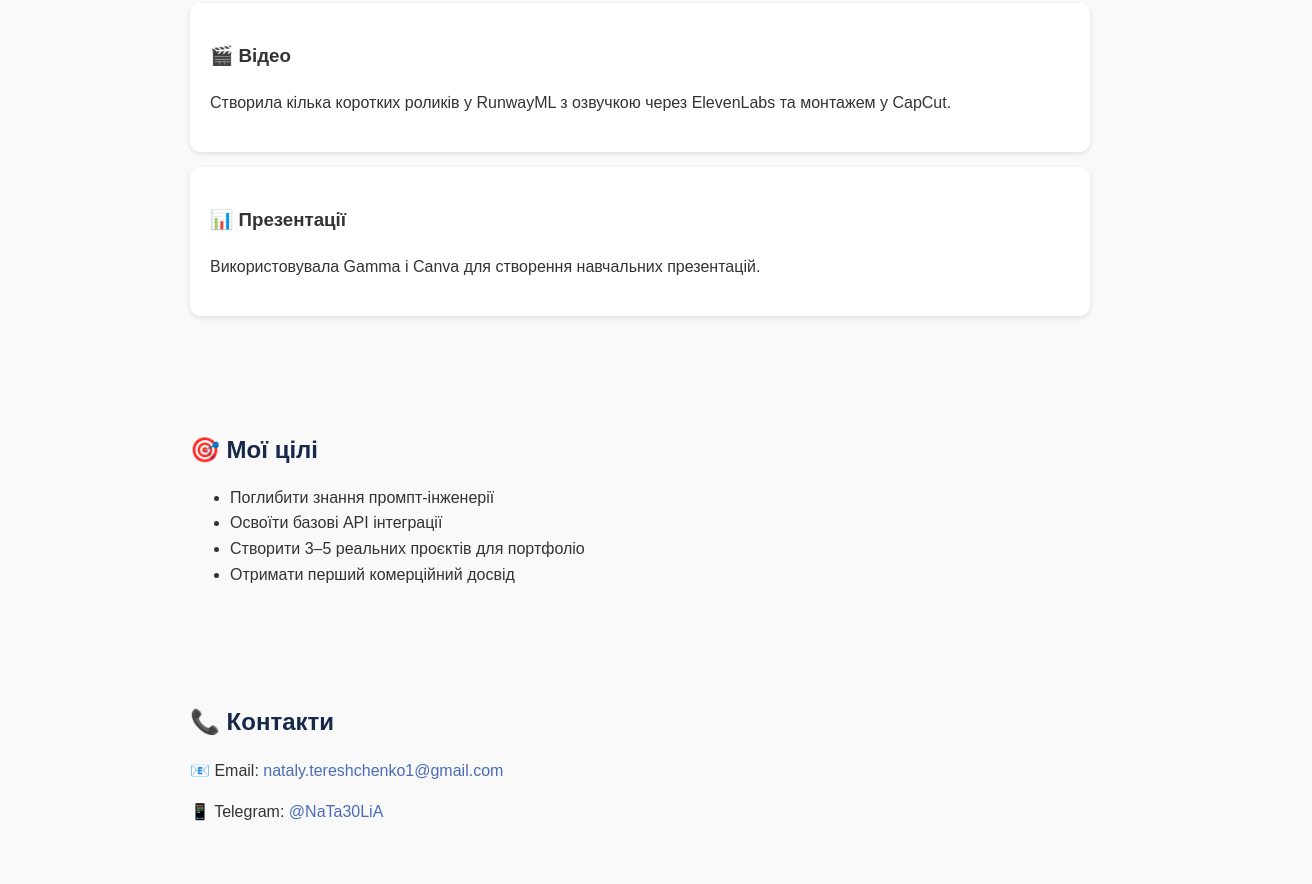
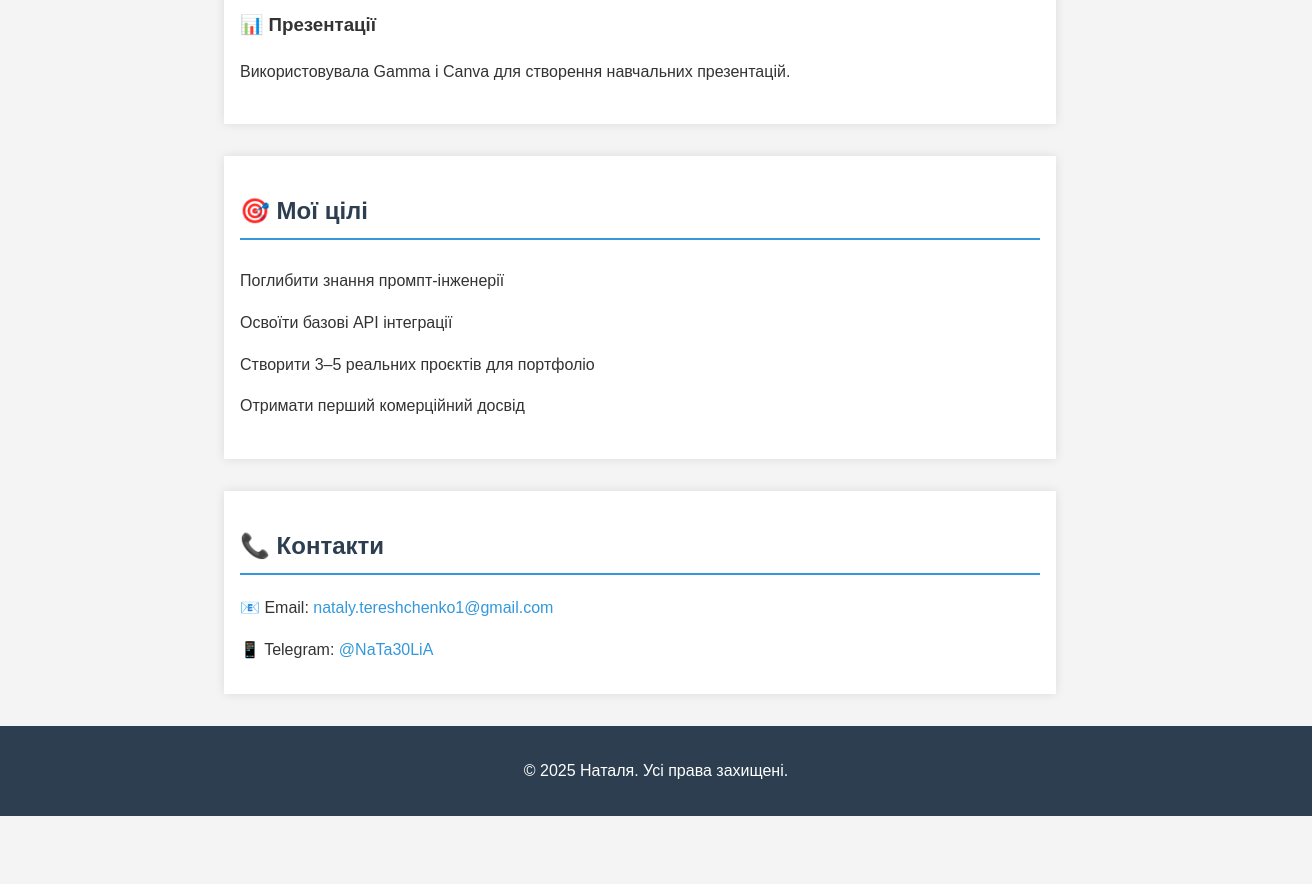
Before and after one commit to naTa160589/natalia-tereshchenko-portfolio, a plain HTML site: page index.html in a window 1280 px wide. Shown: the part 1311-2195 px from the top of the page, 1312 px wide, since content can reach past the window. After the commit the page ends 2127 px from the top, so only its background shows below. Drawn offline with Linux system fonts and the light colour scheme.

Commit message:
Update style.css

```diff
--- a/style.css
+++ b/style.css
@@ -1,65 +1,68 @@
-/* Загальні стилі */
 body {
+    font-family: Arial, sans-serif;
     margin: 0;
-  font-family: Arial, sans-serif;
+    padding: 0;
     line-height: 1.6;
-  background: #f9f9f9;
+    background-color: #f4f4f4;
     color: #333;
 }
-
-/* Шапка */
 header {
+    background: #2c3e50;
+    color: #fff;
     text-align: center;
-  padding: 50px 20px;
-  background: linear-gradient(135deg, #4b6cb7, #182848);
-  color: #fff;
+    padding: 2rem;
 }
-
-header h1 {
+h1 {
+    margin: 0;
     font-size: 2.5rem;
-  margin-bottom: 10px;
 }
-
-header p {
-  font-size: 1.2rem;
-  opacity: 0.9;
+h2 {
+    color: #2c3e50;
+    border-bottom: 2px solid #3498db;
+    padding-bottom: 0.5rem;
 }
-
-/* Секції */
 section {
-  padding: 40px 20px;
-  max-width: 900px;
-  margin: auto;
+    max-width: 800px;
+    margin: 2rem auto;
+    padding: 1rem;
+    background: #fff;
+    box-shadow: 0 0 10px rgba(0,0,0,0.1);
 }
-
-h2 {
-  margin-bottom: 15px;
-  color: #182848;
+.project {
+    margin-bottom: 1.5rem;
 }
-
-.project {
-  background: #fff;
-  padding: 20px;
-  margin-bottom: 15px;
-  border-radius: 10px;
-  box-shadow: 0 2px 5px rgba(0,0,0,0.1);
+ul {
+    list-style-type: none;
+    padding: 0;
 }
-
-/* Контакти */
-#contacts a {
-  color: #4b6cb7;
+ul li {
+    padding: 0.5rem 0;
+}
+a {
+    color: #3498db;
     text-decoration: none;
 }
-
-#contacts a:hover {
+a:hover {
     text-decoration: underline;
 }
-
-/* Підвал */
 footer {
     text-align: center;
-  padding: 20px;
-  background: #182848;
+    padding: 1rem;
+    background: #2c3e50;
     color: #fff;
-  margin-top: 30px;
+    position: relative;
+    bottom: 0;
+    width: 100%;
 }
+@media (max-width: 600px) {
+    h1 {
+        font-size: 1.8rem;
+    }
+    h2 {
+        font-size: 1.5rem;
+    }
+    section {
+        margin: 1rem;
+        padding: 1rem;
+    }
+}
```
Lines whose indentation alone changed are shown as unchanged.
